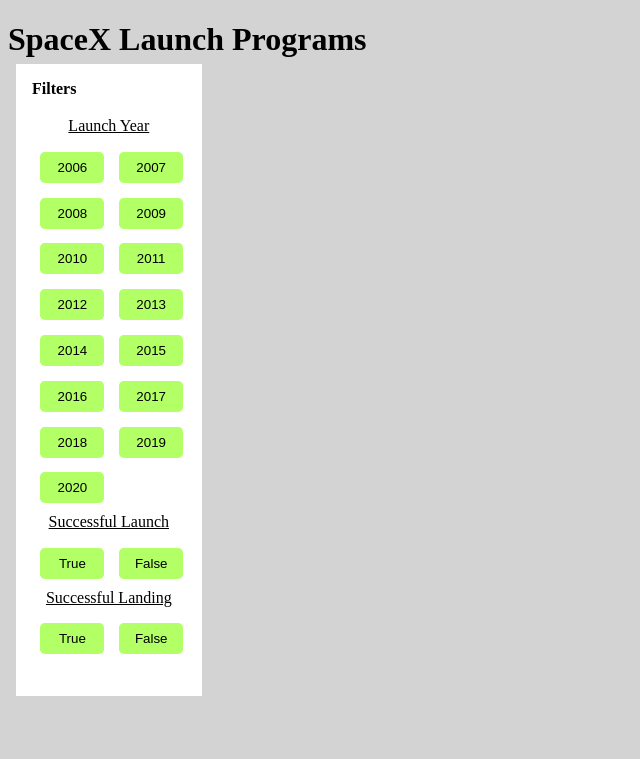
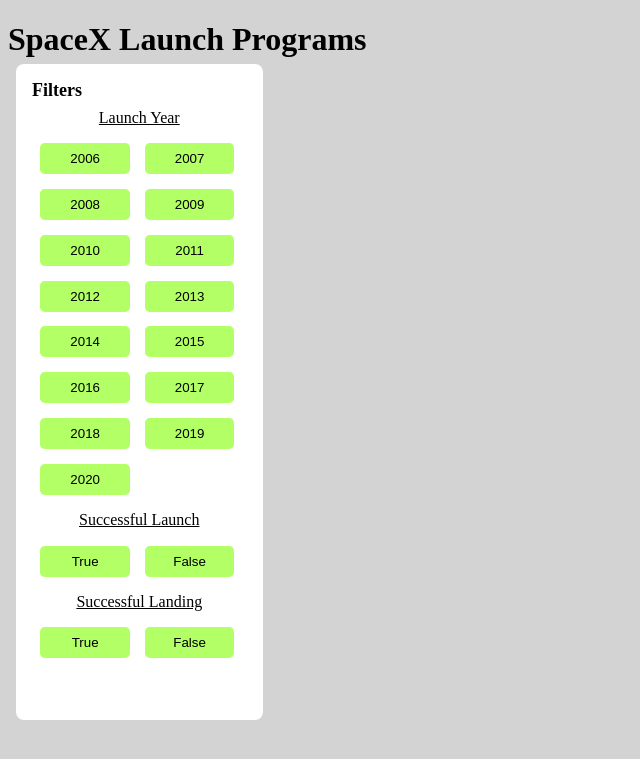
Before and after one commit to shikha7013/spacex_launch_program, a PHP site: page /index.html in a window 1280 px wide. Shown: the top 759 px of the page, without its empty margins (0-640 px from the left). Run offline with PHP 8.4, Linux system fonts and the light colour scheme.

Commit message:
UI changes

```diff
--- a/index.html
+++ b/index.html
@@ -13,7 +13,7 @@
         </h1>
         <div class="container-parent">
             <div class="side-menu">
-                <b>Filters</b><br></br>
+                <section style="font-weight: bold; font-size: large;">Filters</section>
                 <div class="type">Launch Year</div>
                 <table >
                     <tr>
--- a/style.css
+++ b/style.css
@@ -1,6 +1,6 @@
 .container-parent{
     display:flex;
-    justify-content: space-between;
+    justify-content: space-evenly;
     position:relative;
     top:-1rem;
 }
@@ -9,21 +9,22 @@ body{
 
 }
 .side-menu{
-     width:12vw;
+     width:17%;
     background-color: white;
     padding:1rem;
     margin-left: 0.5rem;
-    height:75vh;
+    height:78vh;
+    border-radius: 0.5rem;
 }
 .type{
     text-align: center;
     text-decoration: underline;
-    margin-top: 0.1rem;
+    margin-top: 0.5rem;
 }
 button{
     background-color:#B2FF66;
     border-radius:0.3rem;
-    width:5vw;
+    width:7vw;
     padding:0.5rem ;
     border:0 red
 
@@ -48,6 +49,6 @@ td{
 }
 #main-content{
 
-    width:100vw;
+    width:80%;
 
 }
```
